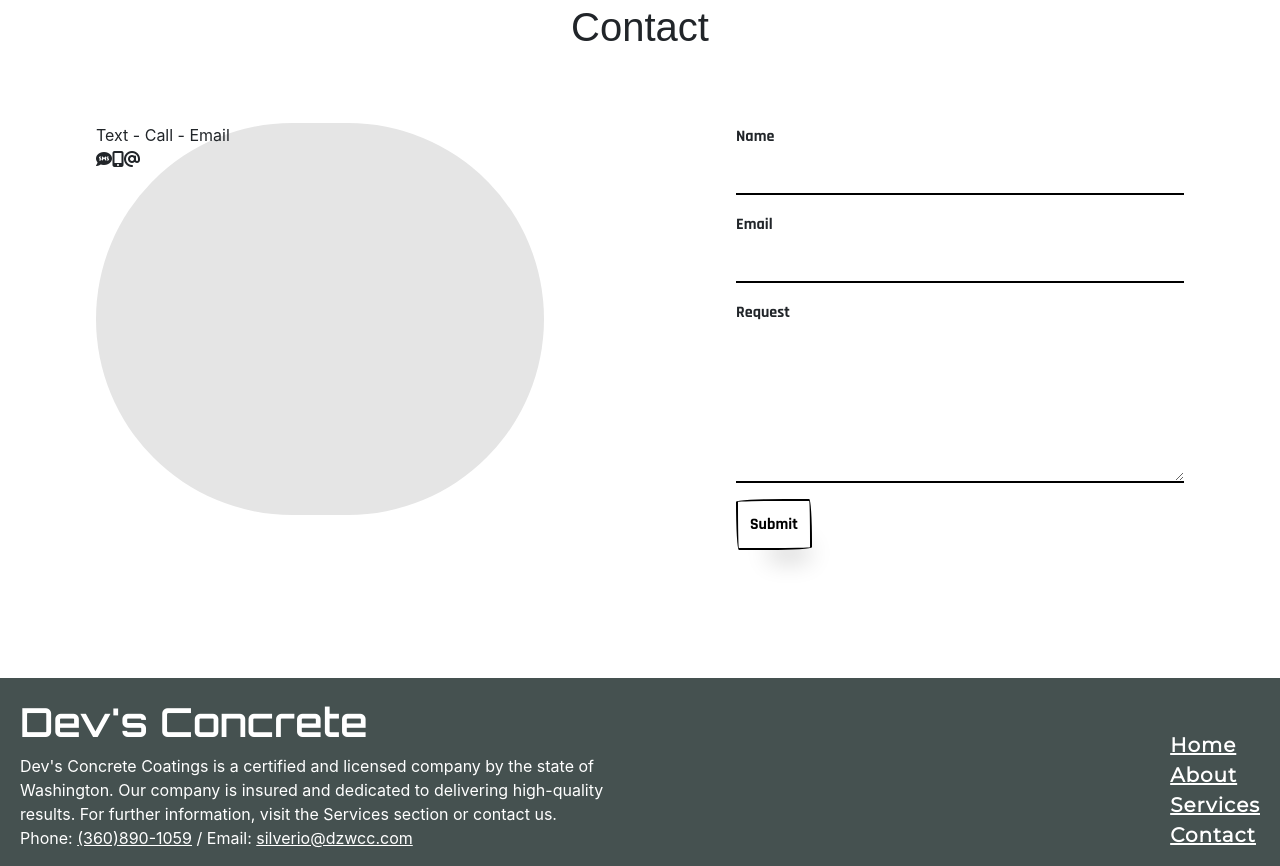
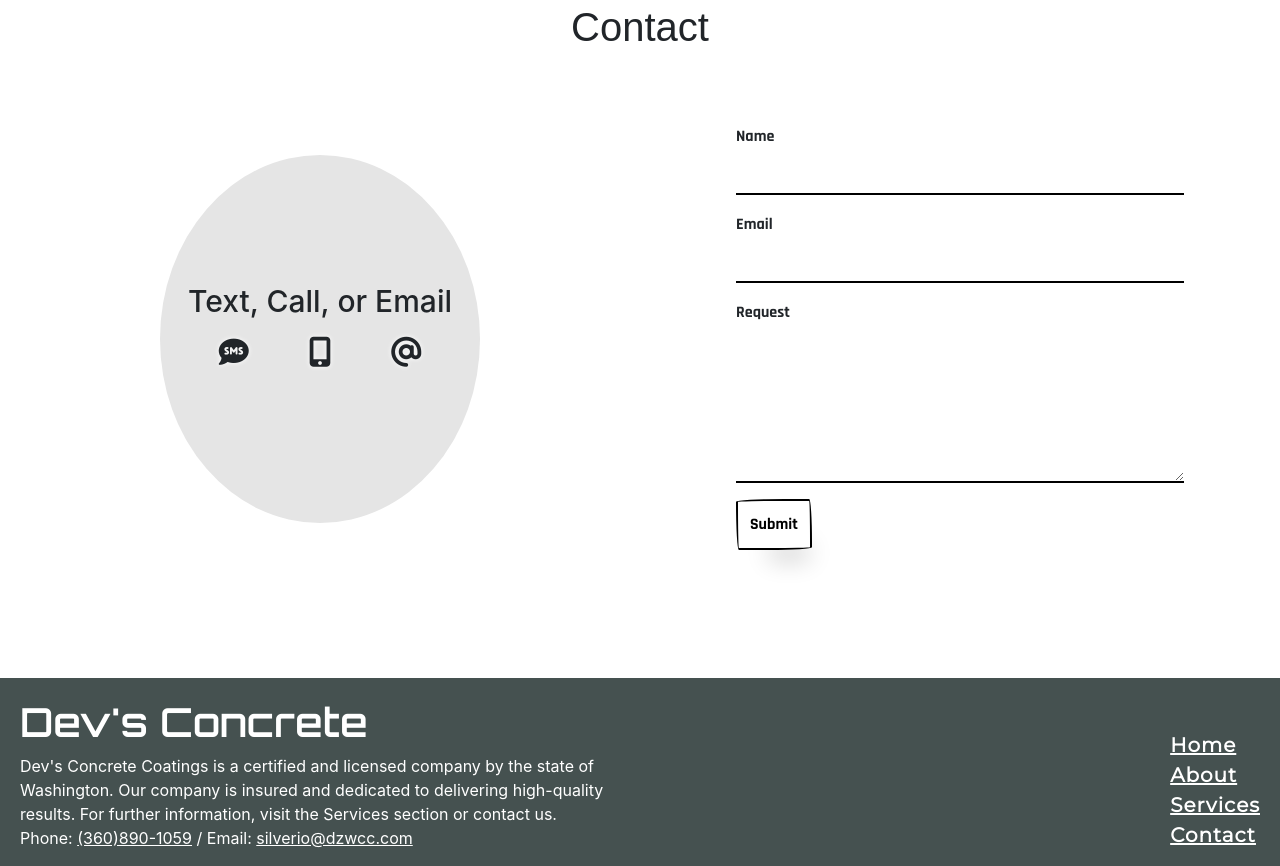
Before and after one commit to melissabarrerafarias/devs-concrete, a React (Create React App) app: page / in a window 1280 px wide. Shown: the part 3120-3986 px from the top of the page. Built offline with nearby package versions, Linux system fonts and the light colour scheme; a web font is replaced by a local one.

Commit message:
added circle?

```diff
--- a/src/home.css
+++ b/src/home.css
@@ -134,12 +134,30 @@ h1 {
 
 .contact-info {
     background-color: rgb(229, 229, 229);
-    max-width: 70%;
+    width: 50%;
     margin: auto;
-    margin-top: 10%;
-    height: 80%;
-    border-radius: 1000px;
+    margin-top: 15%;
+    height: 75%;
+    border-radius: 50%;
 }
+
+.contact-details {
+    text-align: center;
+}
+
+.contact-details h3 {
+    padding-top: 40%;
+    font-size: 30px;
+}
+
+.contact-details i {
+    font-size: 30px;
+    padding-left: 30px;
+    padding-right: 30px;
+    padding-top: 10px;
+    text-shadow: 0px 0px 5px #FFFFFF;
+}
+
 
 #contact form {
     max-width: 70%;
@@ -147,7 +165,8 @@ h1 {
     margin-top: 10%
 }
 
-input:focus, textarea:focus {
+input:focus,
+textarea:focus {
     outline: none;
     outline-width: 0;
 }
--- a/src/pages/Home.js
+++ b/src/pages/Home.js
@@ -81,13 +81,12 @@ function Homepage() {
 
                     <div className="col-md-6">
                         <div className="contact-info">
-                            <row>
-                                <div>Text - Call - Email</div>
+                            <row className="contact-details">
+                                <h3>Text, Call, or Email</h3>
                                 <div>
-                                <i class="fa-solid fa-comment-sms"></i>
-                                <i class="fa-solid fa-mobile-screen-button"></i>
-                                <i class="fa-solid fa-at"></i>
-
+                                <i class="fa-solid fa-comment-sms glow"></i>
+                                <i class="fa-solid fa-mobile-screen-button glow"></i>
+                                <i class="fa-solid fa-at glow"></i>
                                 </div>
                             </row>
 
```
